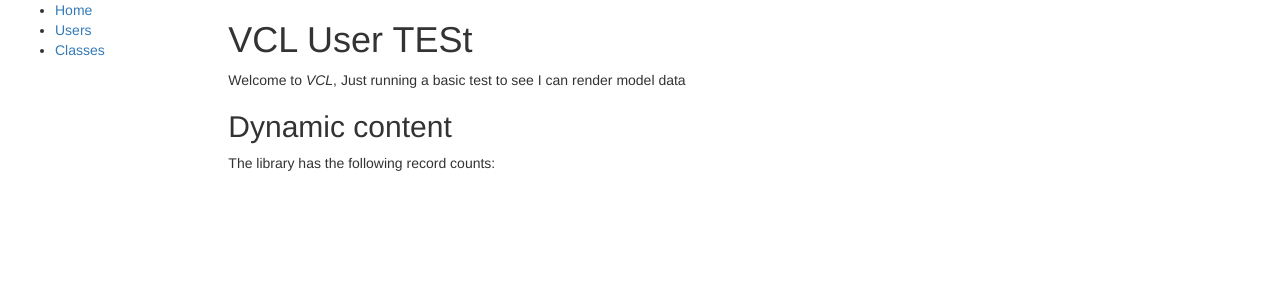
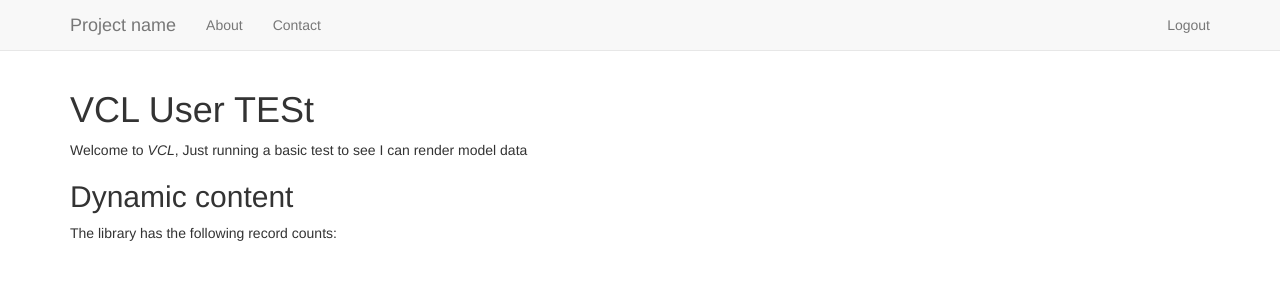
Before and after one commit to DSpeichert/cloudvcl, a Django app: page / in a window 1280 px wide. Shown: the top 300 px of the page. Run offline with Django 3.2, Linux system fonts and the light colour scheme; some libraries are stand-ins or nearby versions.

Commit message:
Master bootstrap template

```diff
--- /dev/null
+++ b/cvcl/static/style.css
@@ -0,0 +1,3 @@
+body {
+    padding-top: 70px;
+}
--- a/cvcl/templates/assignment_list.html
+++ b/cvcl/templates/assignment_list.html
@@ -3,5 +3,9 @@
 {% block content %}
     <h1>Assignment List</h1>
 
-    TODO
+    {% for assignment in object_list %}
+        <li>{{ assignment.pub_date|date }} - {{ assignment.description }}</li>
+    {% empty %}
+        <li>No assignments yet.</li>
+    {% endfor %}
 {% endblock %}
--- a/cvcl/templates/master.html
+++ b/cvcl/templates/master.html
@@ -1,36 +1,55 @@
 <!DOCTYPE html>
 <html lang="en">
 <head>
+    <meta charset="utf-8">
+    <meta http-equiv="X-UA-Compatible" content="IE=edge">
+    <meta name="viewport" content="width=device-width, initial-scale=1">
+
     {% block title %}<title>Cloud VCL</title>{% endblock %}
     <meta charset="utf-8">
     <meta name="viewport" content="width=device-width, initial-scale=1">
     <link rel="stylesheet" href="//maxcdn.bootstrapcdn.com/bootstrap/3.3.7/css/bootstrap.min.css">
-    <script src="//ajax.googleapis.com/ajax/libs/jquery/1.12.4/jquery.min.js"></script>
-    <script src="//maxcdn.bootstrapcdn.com/bootstrap/3.3.7/js/bootstrap.min.js"></script>
 
     <!-- Add additional CSS in static file -->
     {% load static %}
+    <link rel="stylesheet" href="{% static "style.css" %}">
 </head>
 
 <body>
 
-<div class="container-fluid">
+<!-- Fixed navbar -->
+<nav class="navbar navbar-default navbar-fixed-top">
+    <div class="container">
+        <div class="navbar-header">
+            <button type="button" class="navbar-toggle collapsed" data-toggle="collapse" data-target="#navbar"
+                    aria-expanded="false" aria-controls="navbar">
+                <span class="sr-only">Toggle navigation</span>
+                <span class="icon-bar"></span>
+                <span class="icon-bar"></span>
+                <span class="icon-bar"></span>
+            </button>
+            <a class="navbar-brand" href="{% url 'index' %}">Project name</a>
+        </div>
+        <div id="navbar" class="navbar-collapse collapse">
+            <ul class="nav navbar-nav">
+                <li><a href="#about">About</a></li>
+                <li><a href="#contact">Contact</a></li>
+            </ul>
+            <ul class="nav navbar-nav navbar-right">
+                <li><a>{{ user.get_username }}</a></li>
+                <li><a href="">Logout</a></li>
+            </ul>
+        </div><!--/.nav-collapse -->
+    </div>
+</nav>
 
-    <div class="row">
-        <div class="col-sm-2">
-            {% block sidebar %}
-                <ul class="sidebar-nav">
-                    <li><a href="{% url 'index' %}">Home</a></li>
-                    <li><a href="">Users</a></li>
-                    <li><a href="">Classes</a></li>
-                </ul>
-            {% endblock %}
-        </div>
-        <div class="col-sm-10 ">
-            {% block content %}{% endblock %}
-        </div>
-    </div>
+<div class="container">
 
-</div>
+    {% block content %}{% endblock %}
+
+</div> <!-- /container -->
+
+<script src="//ajax.googleapis.com/ajax/libs/jquery/1.12.4/jquery.min.js"></script>
+<script src="//maxcdn.bootstrapcdn.com/bootstrap/3.3.7/js/bootstrap.min.js"></script>
 </body>
 </html>
--- a/cvcl/urls.py
+++ b/cvcl/urls.py
@@ -1,10 +1,11 @@
 from django.conf.urls import url
+
+from cvcl.views import *
 from . import views
-from cvcl.views import *
 
 urlpatterns = [
     url(r'^$', views.index, name='index'),  # welcome page for all
-    url(r'^assignments$', AssignmentList.as_view()),  # student, instructor (list)
+    url(r'^assignments$', AssignmentList.as_view(), name='assignments'),  # student, instructor (list)
     # url(r'^environment/:id$', UserQuota.as_view()),  # student (sees environment)
     # url(r'^assignments/:id$', UserQuota.as_view()),  # instructor (edits assignment)
     # url(r'^assignments/create$', ),
```
